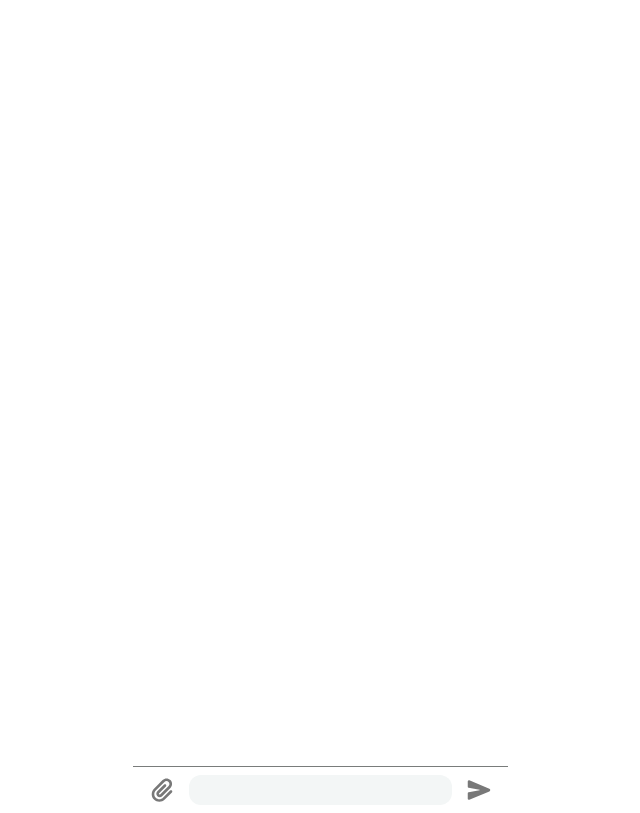
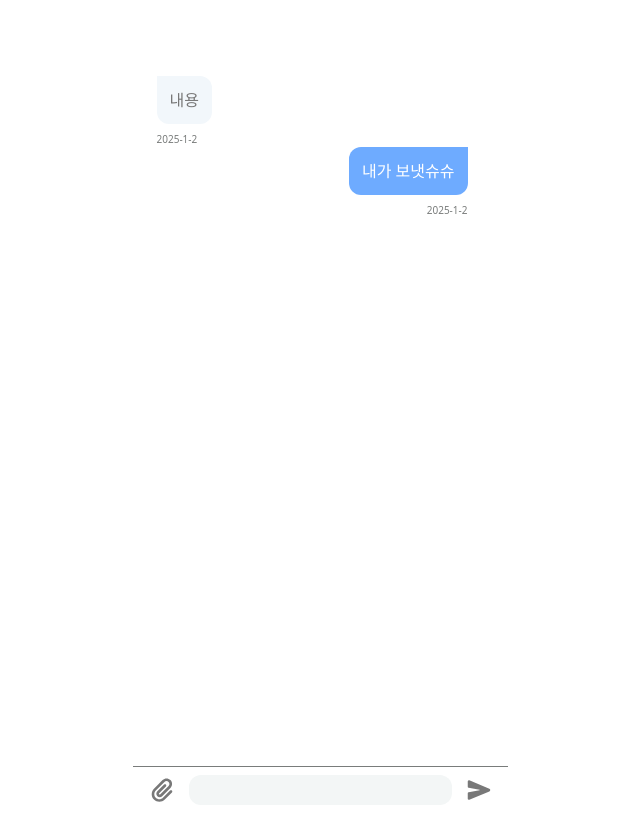
Before and after one commit to son-s-minpark/aura-talk-front, a Next.js app: page /chat/1 in a window 1280 px wide. Shown: the whole page, without its empty margins (320-960 px from the left). Built offline with nearby package versions, Linux system fonts and the light colour scheme.

Commit message:
feat: 채팅 버블 생성 #9

```diff
--- a/src/app/chat/[id]/page.tsx
+++ b/src/app/chat/[id]/page.tsx
@@ -1,3 +1,4 @@
+import ChatList from "@/components/chat/ChatList";
 import ChatHeader from "@/components/chat/ChatHeader";
 import ChatInput from "@/components/chat/ChatInput";
 import React from "react";
@@ -6,6 +7,9 @@ const page = () => {
   return (
     <div className="w-full h-full flex flex-col justify-between">
       <ChatHeader />
+      <div className="flex-1">
+        <ChatList />
+      </div>
       <ChatInput />
     </div>
   );
--- /dev/null
+++ b/src/app/home/Chat.tsx
@@ -0,0 +1,31 @@
+"use client";
+import React, { useState } from "react";
+import CreateChatModal from "@/components/chat/modal/CreateChatModal";
+
+const ChatList = () => {
+  const [isModalDown, setIsModalDown] = useState<boolean>(false);
+  return (
+    <div>
+      {isModalDown ? (
+        <div className="modal" onClick={() => setIsModalDown(false)}>
+          <div onClick={(e) => e.stopPropagation()}>
+            <CreateChatModal />
+          </div>
+        </div>
+      ) : null}
+      <div className="relative h-[500px]">
+        <div></div>
+        <div className="absolute bottom-[15px] right-[21px]">
+          <button
+            className="w-[50px] h-[50px] bg-[var(--color-point)] rounded-full flex items-center justify-center"
+            onClick={() => setIsModalDown(true)}
+          >
+            <span className="text-white text-[30px] font-bold">+</span>
+          </button>
+        </div>
+      </div>
+    </div>
+  );
+};
+
+export default ChatList;
--- a/src/app/home/page.tsx
+++ b/src/app/home/page.tsx
@@ -1,8 +1,8 @@
 "use client";
 import React, { useState } from "react";
-import ChatList from "@/components/chat/ChatList";
-import FriendList from "@/components/friend/FriendList";
-import SettingList from "@/components/setting/SettingList";
+import Chat from "@/app/home/Chat";
+import FriendList from "@/app/home/Friend";
+import SettingList from "@/app/home/Setting";
 import Header from "@/components/home/Header";
 import Nav from "@/components/home/Nav";
 
@@ -15,7 +15,7 @@ const Page = () => {
       <Header />
       <div className="bg-point rounded-t-[20px] bg-[var(--color-background)]">
         <div className="h-[543px] w-full pt-[46px]">
-          {list == "chat" && <ChatList />}
+          {list == "chat" && <Chat />}
           {list == "friend" && <FriendList />}
           {list == "setting" && <SettingList />}
         </div>
--- /dev/null
+++ b/src/components/chat/ChatBubble.tsx
@@ -0,0 +1,40 @@
+import clsx from "clsx";
+import React from "react";
+
+type chatType = {
+  name: string;
+  text: string;
+  time: string;
+};
+
+const ChatBubble = ({ chat }: { chat: chatType }) => {
+  return (
+    <div
+      className={clsx("w-full flex flex-col gap-[8px]", {
+        "justify-end": chat.name === "me",
+        "justify-start": chat.name !== "me",
+      })}
+    >
+      <div
+        className={clsx("px-[13px] py-[12px] max-w-[216px] rounded-b-[12px]", {
+          "bg-[var(--color-point)] text-white self-end rounded-tl-[12px]":
+            chat.name === "me",
+          "bg-[#F2F7FB] dark:bg-[#4B4B4B] text-[var(--color-gray)] self-start rounded-tr-[12px]":
+            chat.name !== "me",
+        })}
+      >
+        <p> {chat.text} </p>
+      </div>
+      <p
+        className={clsx("text-[#797C7B] text-[10px]", {
+          "self-end": chat.name === "me",
+          "self-start": chat.name !== "me",
+        })}
+      >
+        {chat.time}
+      </p>
+    </div>
+  );
+};
+
+export default ChatBubble;
--- a/src/components/chat/ChatHeader.tsx
+++ b/src/components/chat/ChatHeader.tsx
@@ -15,7 +15,7 @@ const ChatHeader = () => {
         <button onClick={() => redirect("/home")}>
           <IoArrowBackOutline className="w-[24px] h-[24px]" />
         </button>
-        <div className="flex gap-[12px]">
+        <div className="flex gap-[12px] items-center">
           <div className="w-[44px] h-[44px] rounded-full"></div>
           <p className="text-[20px] font-bold"> 채팅방 이름</p>
         </div>
--- a/src/components/chat/ChatList.tsx
+++ b/src/components/chat/ChatList.tsx
@@ -1,29 +1,27 @@
-"use client";
-import React, { useState } from "react";
-import CreateChatModal from "./modal/CreateChatModal";
+import React from "react";
+import ChatBubble from "./ChatBubble";
+
+const list = [
+  {
+    name: "이름",
+    text: "내용",
+    time: "2025-1-2",
+  },
+  {
+    name: "me",
+    text: "내가 보냇슈슈",
+    time: "2025-1-2",
+  },
+];
 
 const ChatList = () => {
-  const [isModalDown, setIsModalDown] = useState<boolean>(false);
   return (
-    <div>
-      {isModalDown ? (
-        <div className="modal" onClick={() => setIsModalDown(false)}>
-          <div onClick={(e) => e.stopPropagation()}>
-            <CreateChatModal />
-          </div>
+    <div className="pl-[24px] pr-[40px]">
+      {list.map((chat, index) => (
+        <div key={index}>
+          <ChatBubble chat={chat} />
         </div>
-      ) : null}
-      <div className="relative h-[500px]">
-        <div></div>
-        <div className="absolute bottom-[15px] right-[21px]">
-          <button
-            className="w-[50px] h-[50px] bg-[var(--color-point)] rounded-full flex items-center justify-center"
-            onClick={() => setIsModalDown(true)}
-          >
-            <span className="text-white text-[30px] font-bold">+</span>
-          </button>
-        </div>
-      </div>
+      ))}
     </div>
   );
 };
```
Also changed, not shown: src/app/home/Setting.tsx (renamed from src/components/setting/SettingList.tsx, +6 -6 lines), src/app/home/Friend.tsx (renamed from src/components/friend/FriendList.tsx).
